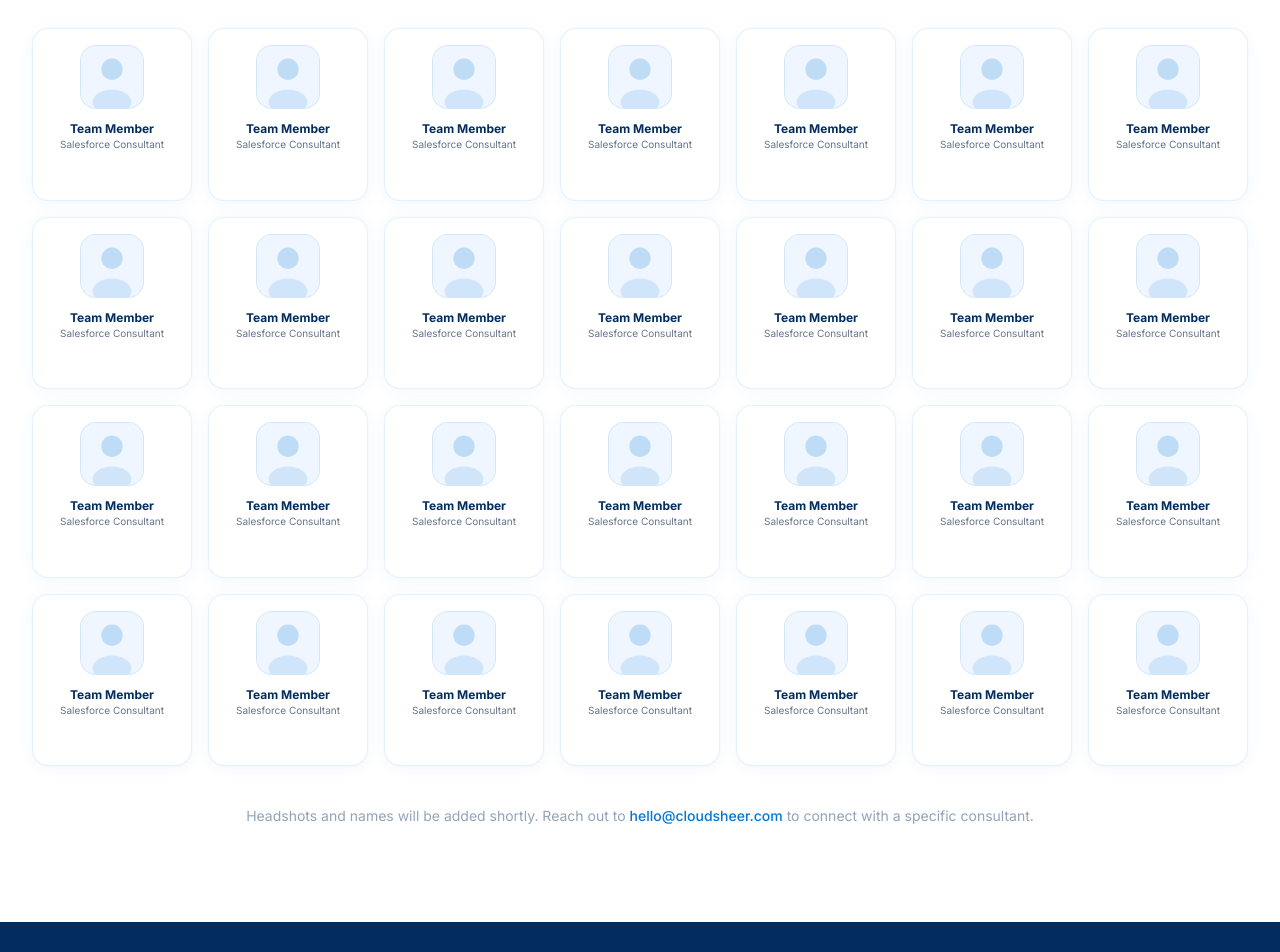
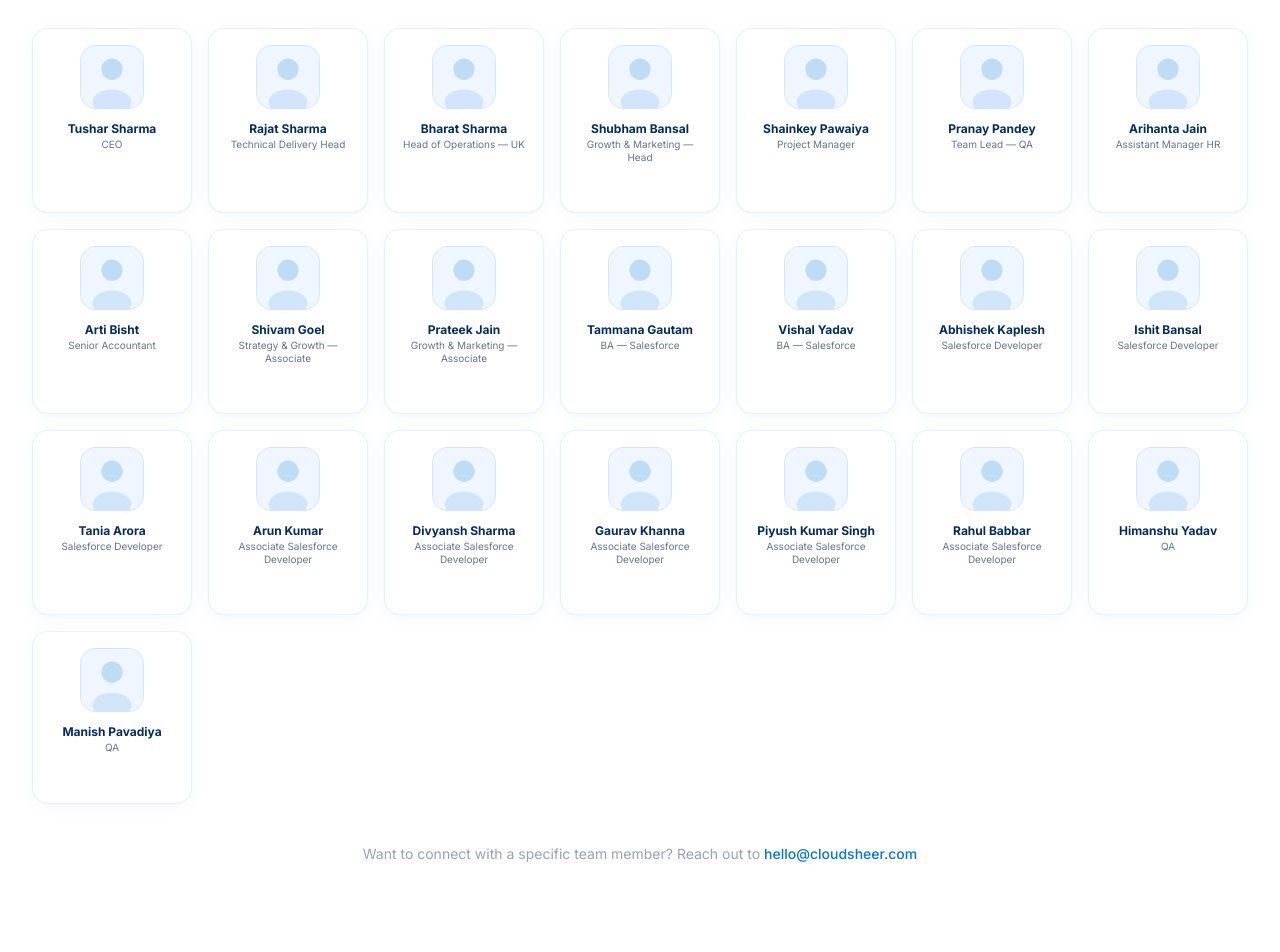
Before and after one commit to shivamgoel-cloudsheer/cloudsheer-consulting, a React (Vite) app: page /about in a window 1280 px wide. Shown: the part 3260-4212 px from the top of the page. Built offline with nearby package versions, Linux system fonts and the light colour scheme.

Commit message:
Add real team members ordered by seniority to About page

```diff
--- a/src/pages/About.jsx
+++ b/src/pages/About.jsx
@@ -25,14 +25,30 @@ const offices = [
   { city: 'New York', flag: '🇺🇸' },
 ]
 
-// 28 team member placeholders — replace photo/name/role/linkedin with real data
-const team = Array.from({ length: 28 }, (_, i) => ({
-  id: i + 1,
-  name: 'Team Member',
-  role: 'Salesforce Consultant',
-  photo: null,           // replace with e.g. '/team/john-doe.jpg'
-  linkedin: '#',         // replace with real LinkedIn profile URL
-}))
+const team = [
+  { id: 1,  name: 'Tushar Sharma',      role: 'CEO',                              photo: null, linkedin: '#' },
+  { id: 2,  name: 'Rajat Sharma',       role: 'Technical Delivery Head',          photo: null, linkedin: '#' },
+  { id: 3,  name: 'Bharat Sharma',      role: 'Head of Operations — UK',          photo: null, linkedin: '#' },
+  { id: 4,  name: 'Shubham Bansal',     role: 'Growth & Marketing — Head',        photo: null, linkedin: '#' },
+  { id: 5,  name: 'Shainkey Pawaiya',   role: 'Project Manager',                  photo: null, linkedin: '#' },
+  { id: 6,  name: 'Pranay Pandey',      role: 'Team Lead — QA',                   photo: null, linkedin: '#' },
+  { id: 7,  name: 'Arihanta Jain',      role: 'Assistant Manager HR',             photo: null, linkedin: '#' },
+  { id: 8,  name: 'Arti Bisht',         role: 'Senior Accountant',                photo: null, linkedin: '#' },
+  { id: 9,  name: 'Shivam Goel',        role: 'Strategy & Growth — Associate',    photo: null, linkedin: '#' },
+  { id: 10, name: 'Prateek Jain',       role: 'Growth & Marketing — Associate',   photo: null, linkedin: '#' },
+  { id: 11, name: 'Tammana Gautam',     role: 'BA — Salesforce',                  photo: null, linkedin: '#' },
+  { id: 12, name: 'Vishal Yadav',       role: 'BA — Salesforce',                  photo: null, linkedin: '#' },
+  { id: 13, name: 'Abhishek Kaplesh',   role: 'Salesforce Developer',             photo: null, linkedin: '#' },
+  { id: 14, name: 'Ishit Bansal',       role: 'Salesforce Developer',             photo: null, linkedin: '#' },
+  { id: 15, name: 'Tania Arora',        role: 'Salesforce Developer',             photo: null, linkedin: '#' },
+  { id: 16, name: 'Arun Kumar',         role: 'Associate Salesforce Developer',   photo: null, linkedin: '#' },
+  { id: 17, name: 'Divyansh Sharma',    role: 'Associate Salesforce Developer',   photo: null, linkedin: '#' },
+  { id: 18, name: 'Gaurav Khanna',      role: 'Associate Salesforce Developer',   photo: null, linkedin: '#' },
+  { id: 19, name: 'Piyush Kumar Singh', role: 'Associate Salesforce Developer',   photo: null, linkedin: '#' },
+  { id: 20, name: 'Rahul Babbar',       role: 'Associate Salesforce Developer',   photo: null, linkedin: '#' },
+  { id: 21, name: 'Himanshu Yadav',     role: 'QA',                               photo: null, linkedin: '#' },
+  { id: 22, name: 'Manish Pavadiya',    role: 'QA',                               photo: null, linkedin: '#' },
+]
 
 export default function About() {
   return (
@@ -172,7 +188,7 @@ export default function About() {
             <div className="grid grid-cols-2 gap-5">
               {[
                 { value: '60+',    label: 'Salesforce Certifications',     color: '#0176D3' },
-                { value: '28',     label: 'Team Members Globally',         color: '#6366F1' },
+                { value: '22',     label: 'Team Members Globally',         color: '#6366F1' },
                 { value: '4',      label: 'Global Office Locations',       color: '#06B6D4' },
                 { value: '150+',   label: 'Successful Implementations',    color: '#F59E0B' },
               ].map(({ value, label, color }) => (
@@ -221,7 +237,7 @@ export default function About() {
             </div>
             <h2 className="section-title mb-4">Meet the Team</h2>
             <p className="section-sub max-w-2xl mx-auto">
-              28 experts across Dallas, Delhi, London, and New York — united by a shared passion
+              22 experts across Dallas, Delhi, London, and New York — united by a shared passion
               for Salesforce, Agentforce, and delivering outcomes that matter.
             </p>
           </div>
@@ -278,12 +294,11 @@ export default function About() {
           </div>
 
           <p className="text-center text-sm mt-10" style={{ color: '#94A3B8' }}>
-            Headshots and names will be added shortly. Reach out to{' '}
+            Want to connect with a specific team member? Reach out to{' '}
             <a href="mailto:hello@cloudsheer.com" className="font-medium"
               style={{ color: '#0176D3' }}>
               hello@cloudsheer.com
-            </a>{' '}
-            to connect with a specific consultant.
+            </a>
           </p>
         </div>
       </section>
```
